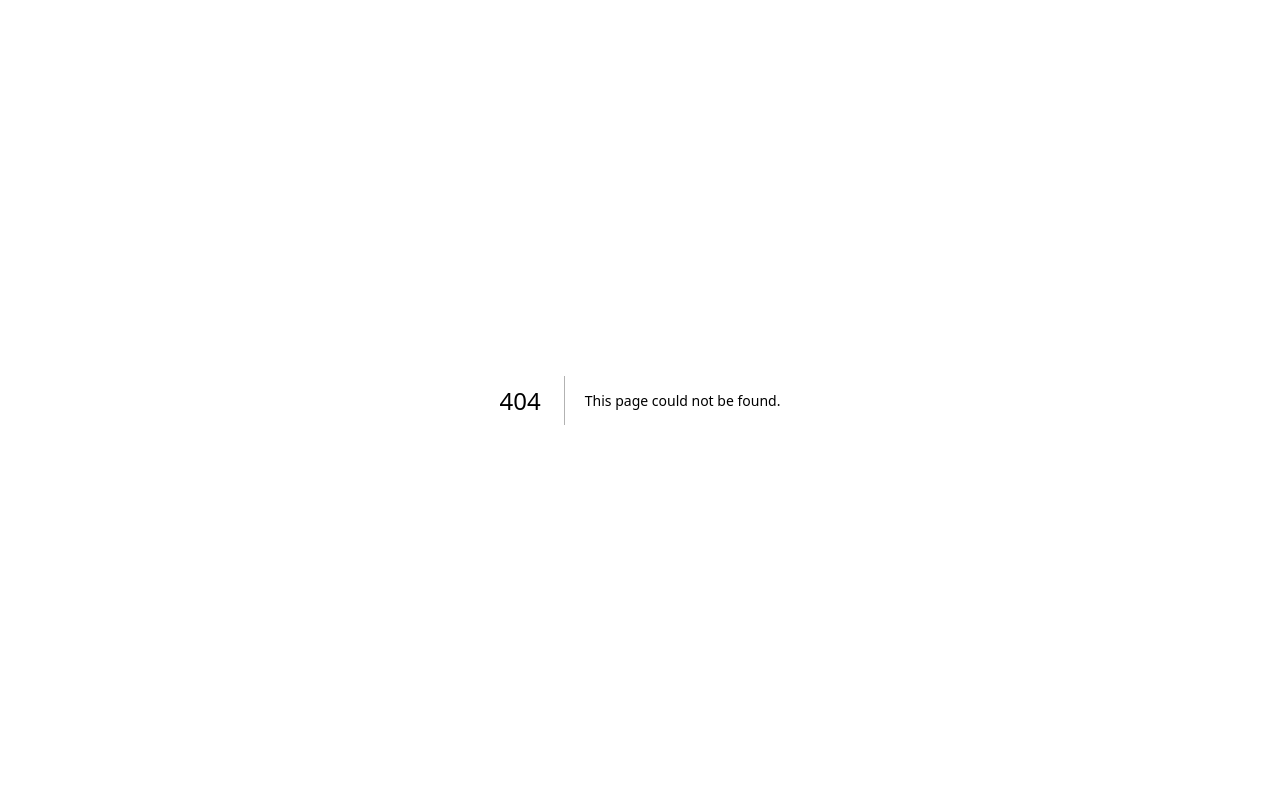
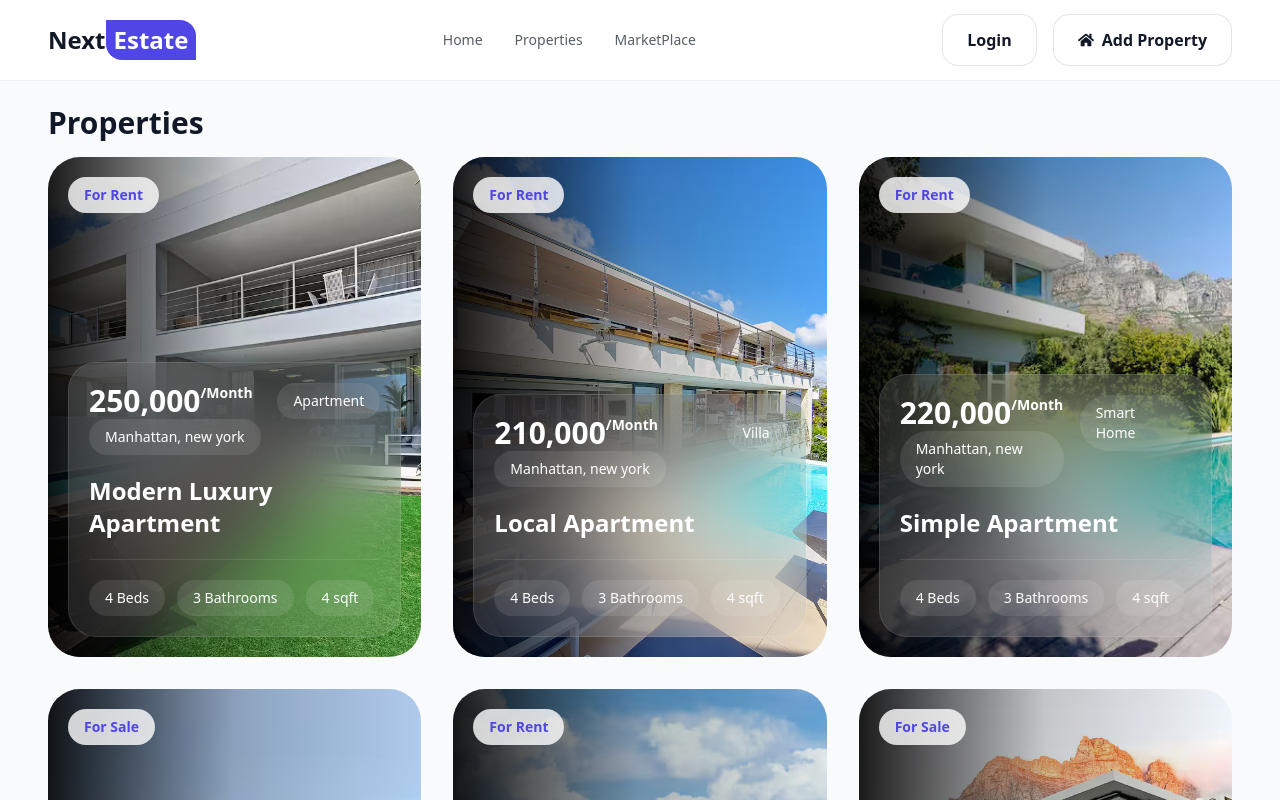
Before and after one commit to Maylon-tech/Real-Estate-app, a Next.js app: page /properties in a window 1280 px wide. Before the commit this address had no page. Shown: the top 800 px of the page. Built offline with nearby package versions, Linux system fonts and the light colour scheme.

Commit message:
build id property page from cards.

```diff
--- /dev/null
+++ b/src/app/(protected)/properties/page.tsx
@@ -0,0 +1,33 @@
+
+import { properties } from "@/constants/Properties"
+
+import Layout from "@/components/layouts/Layout"
+import Navbar from "@/components/navbar/Navbar"
+import PropertyCard from "@/components/properties/PropertyCard"
+
+const page = () => {
+  return (
+    <Layout>
+      <Navbar variant="solid" />
+
+      <div className="mx-auto max-w-7xl p-6 lg:px-12 w-full">
+        <div className="flex justify-between">
+            <h2 className="text-2xl font-bold text-text md:text-3xl">Properties</h2>
+        </div>
+
+        <div className="grid gap-8 md:grid-cols-2 xl:grid-cols-3 my-4">
+            {
+                properties.map((property) => (
+                    <PropertyCard
+                        key={property.id}
+                        property={property}
+                    />
+                ))
+            }
+        </div>
+      </div>
+    </Layout>
+  )
+}
+
+export default page
--- /dev/null
+++ b/src/app/property/[propertyId]/page.tsx
@@ -0,0 +1,30 @@
+
+import Layout from "@/components/layouts/Layout"
+import Navbar from "@/components/navbar/Navbar"
+
+
+const PropertyPage = () => {
+  return (
+    <Layout>
+        <Navbar variant="solid" />
+
+        <section className="py-15">
+            <div className="mx-auto max-w-7xl px-6 lg:px-12">
+                <div className="flex flex-col gap-8 lg:flex-row lg:items-start lg:justify-between">
+                    <div>
+                        <p className="text-sm font-semibold uppercase tracking-[0.25em] text-primary">
+                            For Sale
+                        </p>
+
+                        <h2 className="mt-3 text-4xl font-bold text-text md:text-5xl">
+                            Modern Luxury Apartment
+                        </h2>
+                    </div>
+                </div>
+            </div>
+        </section>
+    </Layout>
+  )
+}
+
+export default PropertyPage
--- a/src/components/navbar/Navbar.tsx
+++ b/src/components/navbar/Navbar.tsx
@@ -14,7 +14,7 @@ interface NavbarProps {
 
 export const navLinks = [
     "Home",
-    "Proprieties",
+    "Properties",
     "MarketPlace"
 ]
 
```
